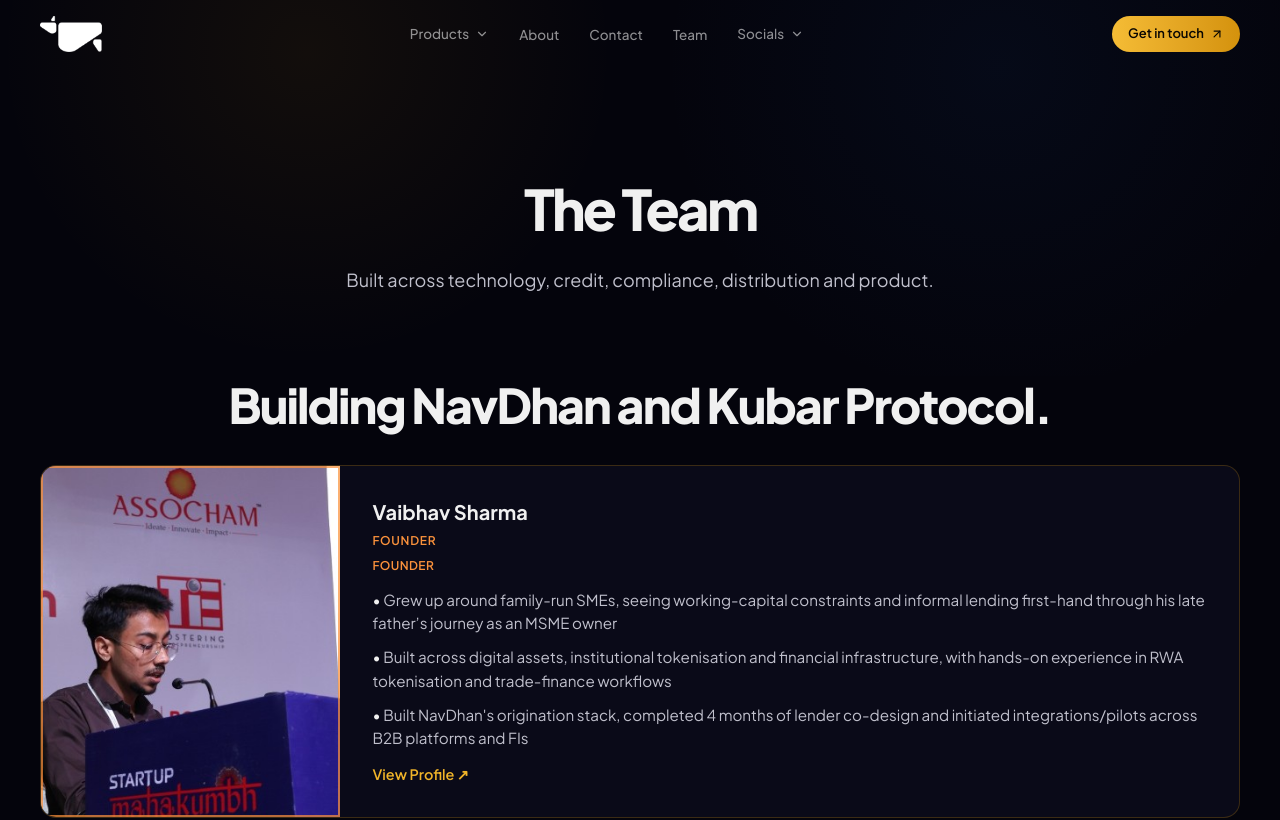
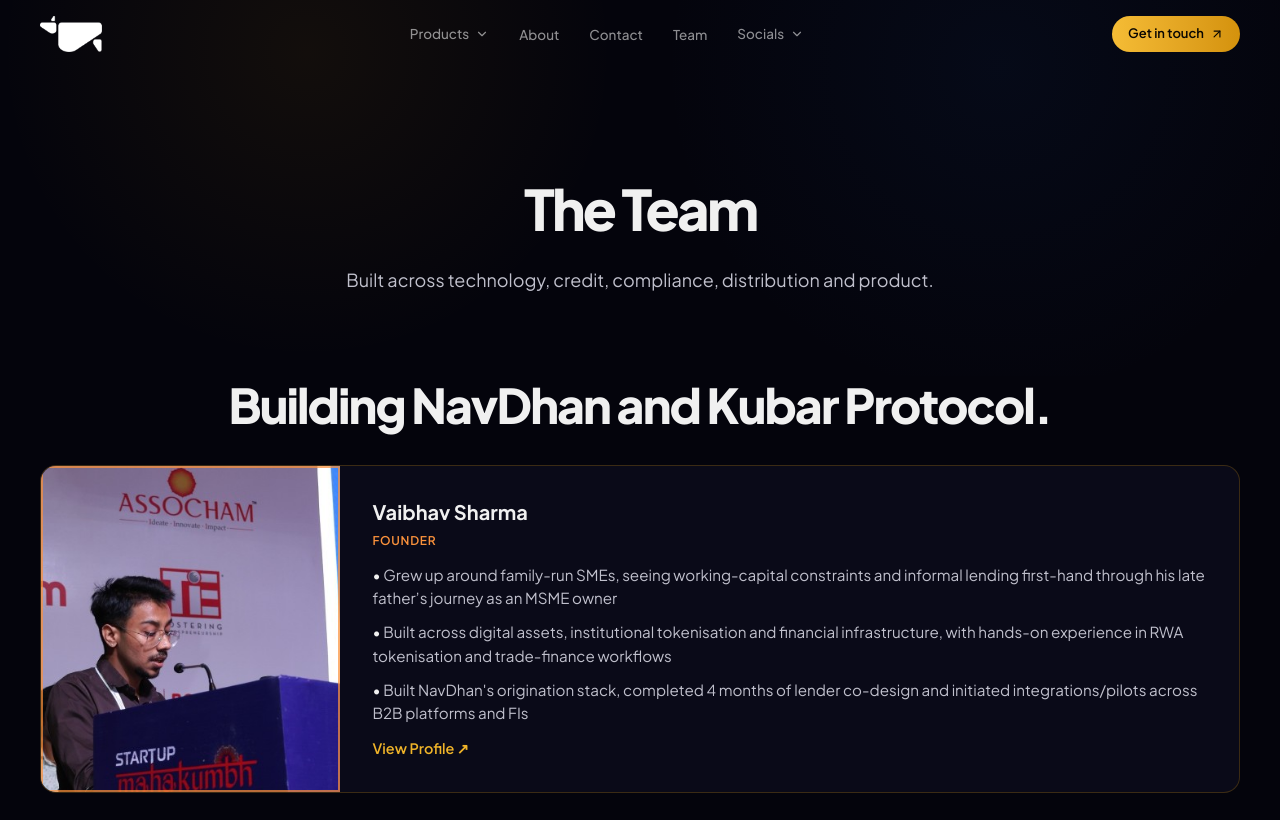
Before and after one commit to DevDebpriyo/kubar-web, a Next.js app: page /team in a window 1280 px wide. Shown: the top 820 px of the page. Built offline with nearby package versions, Linux system fonts and the light colour scheme.

Commit message:
Fix duplicate founder label

```diff
--- a/src/app/team/page.tsx
+++ b/src/app/team/page.tsx
@@ -200,7 +200,9 @@
       <div className="team-member-content">
         {featured && <span className="team-founder-badge">Founder</span>}
         <h3 className="team-member-name">{member.name}</h3>
-        {member.role && <p className="team-member-role">{member.role}</p>}
+        {!featured && member.role && (
+          <p className="team-member-role">{member.role}</p>
+        )}
         {featured && member.achievements?.length ? (
           <ul className="team-member-achievements">
             {member.achievements.map((achievement) => (
```
Also changed, not shown: 1 other file (tests, documents, lock files or other folders).
